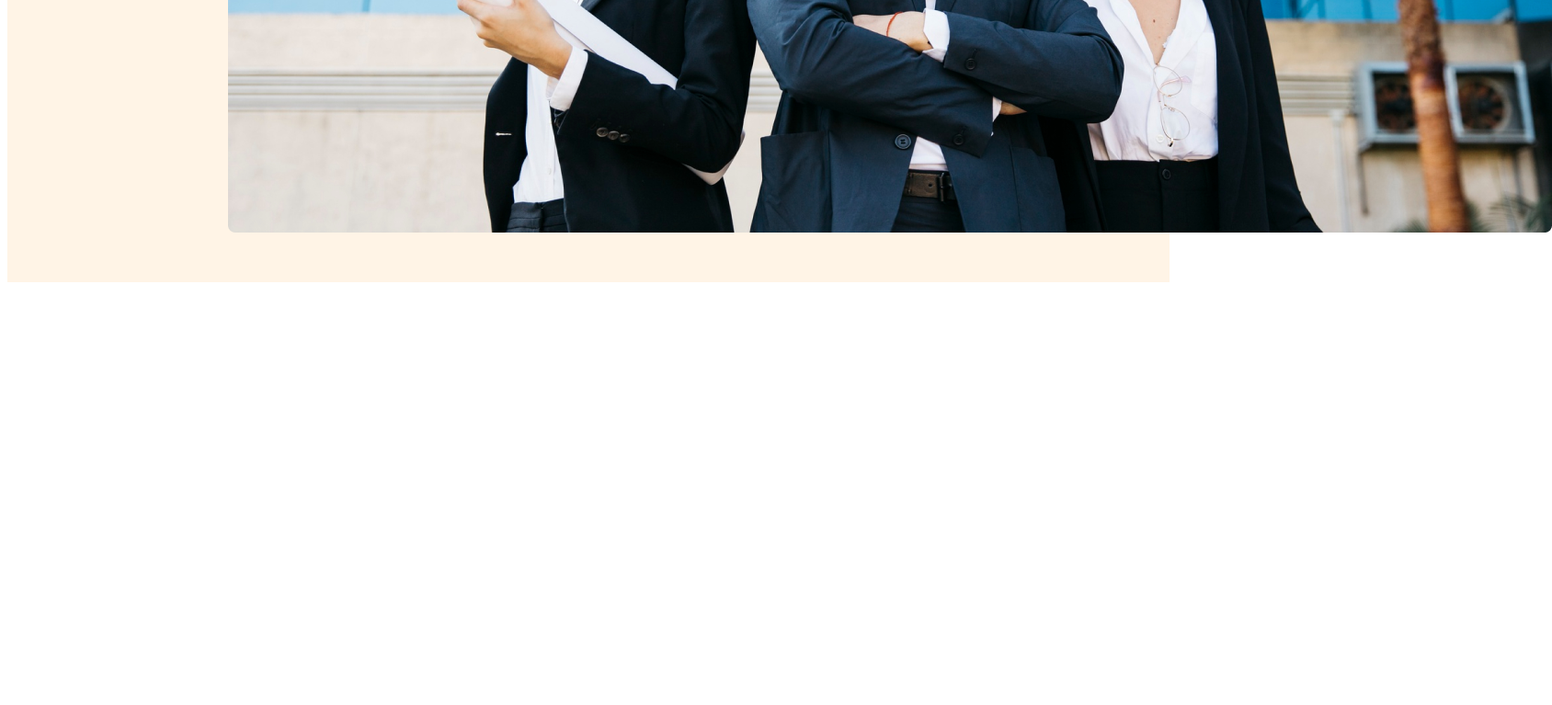
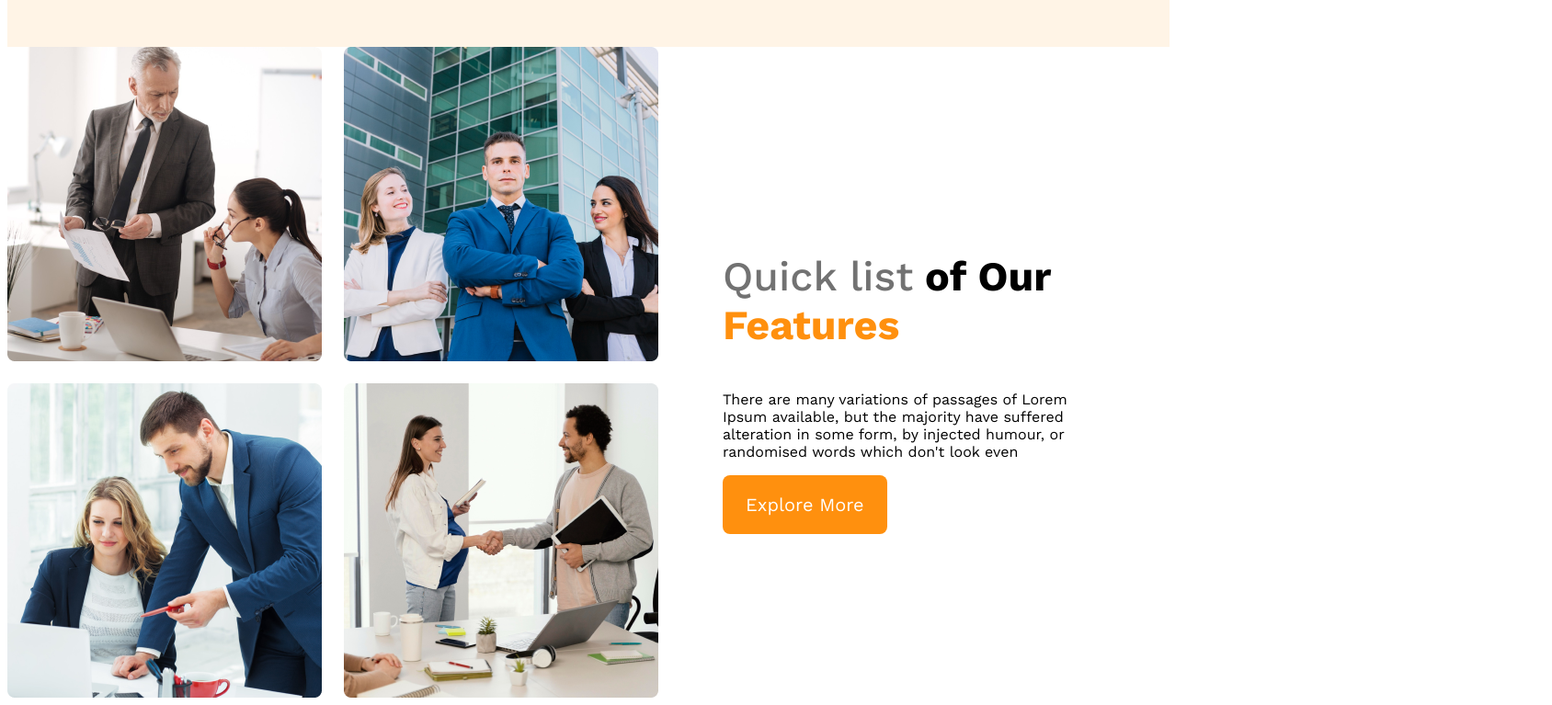
Before and after one commit to Israfil193/g3-architechts-website, a plain HTML site: page index.html in a window 1280 px wide. Shown: the part 877-1644 px from the top of the page at 92% size, 1688 px wide, since content can reach past the window. Before the commit the page ends 1192 px from the top, so only its background shows below. Drawn offline with nearby package versions, Linux system fonts and the light colour scheme.

Commit message:
features content added

```diff
--- a/index.html
+++ b/index.html
@@ -7,6 +7,7 @@
     <link rel="stylesheet" href="style.css">
 </head>
 <body>
+    <!--header start -->
     <header>
         <nav>
             <h3 class="nav-title">G3 Architects</h3>
@@ -23,14 +24,37 @@
             <p class="banner-description">There are many variations of passages of Lorem Ipsum available,
                  but the majority have suffered alteration in some form,
                  by injected humour, or randomised words which don't look even</p>
-                 <button class="btn-btnprimry">Explore More</button>
+                 <button class="btn-primary">Explore More</button>
             </div>
                  <img src="images/banner.png" alt="">
         </div>
     </header>
+    <!--header end -->
 
+
+<!--main section start -->
     <main>
+        <section class="teams-container">
+            <div class="teams-imgs-container">
+                <img src="images/team1.png" alt="">
+                <img src="images/team2.png" alt="">
+                <img src="images/team3.png" alt="">
+                <img src="images/team4.png" alt="">
+            </div>
+            <div>
 
+            </div>
+
+            <div class="teams-content">
+                <h3 class="teams-title"><span class="quick-list">Quick list</span> <span>of Our</span> <span class="text-features">Features</span></h3>
+                <p class="teams-description">
+                    There are many variations of passages of Lorem Ipsum available,
+                     but the majority have suffered alteration in some form,
+                     by injected humour, or randomised words which don't look even
+                </p>
+                <button class="btn-primary">Explore More</button>
+            </div>
+        </section>
     </main>
 
     <footer>
--- a/style.css
+++ b/style.css
@@ -1,9 +1,18 @@
 /*work sans font from google font*/
 
   @import url('https://fonts.googleapis.com/css2?family=Work+Sans:wght@400;500;600;700;800&display=swap');
-
+/*shared styles*/
 * {
     font-family: 'Work Sans', sans-serif;
+}
+.btn-primary{
+    border-radius: 8px;
+    color: #FFF;
+    font-size: 1.25rem;
+    background: #FF900E;
+    padding: 20px 25px;
+    cursor: pointer;
+    border: 0;
 }
 
 /*header styles*/
@@ -50,3 +59,56 @@ nav li a{
 .banner-description{
     color: #727272;
 }
+.banner img{
+    margin-top: 20px;
+    width: 100%;
+}
+/*responsive media queries for mobile device*/
+@media screen and (max-width:576px) {
+    header{
+        padding: 20px;
+    }
+    nav {
+        flex-direction: column;
+    }
+}
+/*responsive media queries for medium device*/
+@media screen and (min-width:576px) and (max-width:960px) {
+    header{
+        padding: 50px;
+    }
+    nav {
+        flex-direction: column;
+    }
+}
+
+/*main style start*/
+main{
+    max-width: 1440px;
+    margin: 0 auto;
+}
+.teams-container{
+    display: flex;
+    align-items: center;
+}
+.teams-imgs-container{
+    display: grid;
+    grid-template-columns: repeat(2, 1fr);
+    gap: 1.5rem;
+}
+.teams-content{
+    padding-left: 70px;
+    padding-right: 70px;
+}
+.teams-title{
+    font-size: 2.8rem;
+}
+.teams-title .quick-list{
+    color: #727272;
+    font-weight: 500;
+}
+.teams-title .text-features{
+    color: #FF900E;
+    font-weight: 700;
+
+}
```
